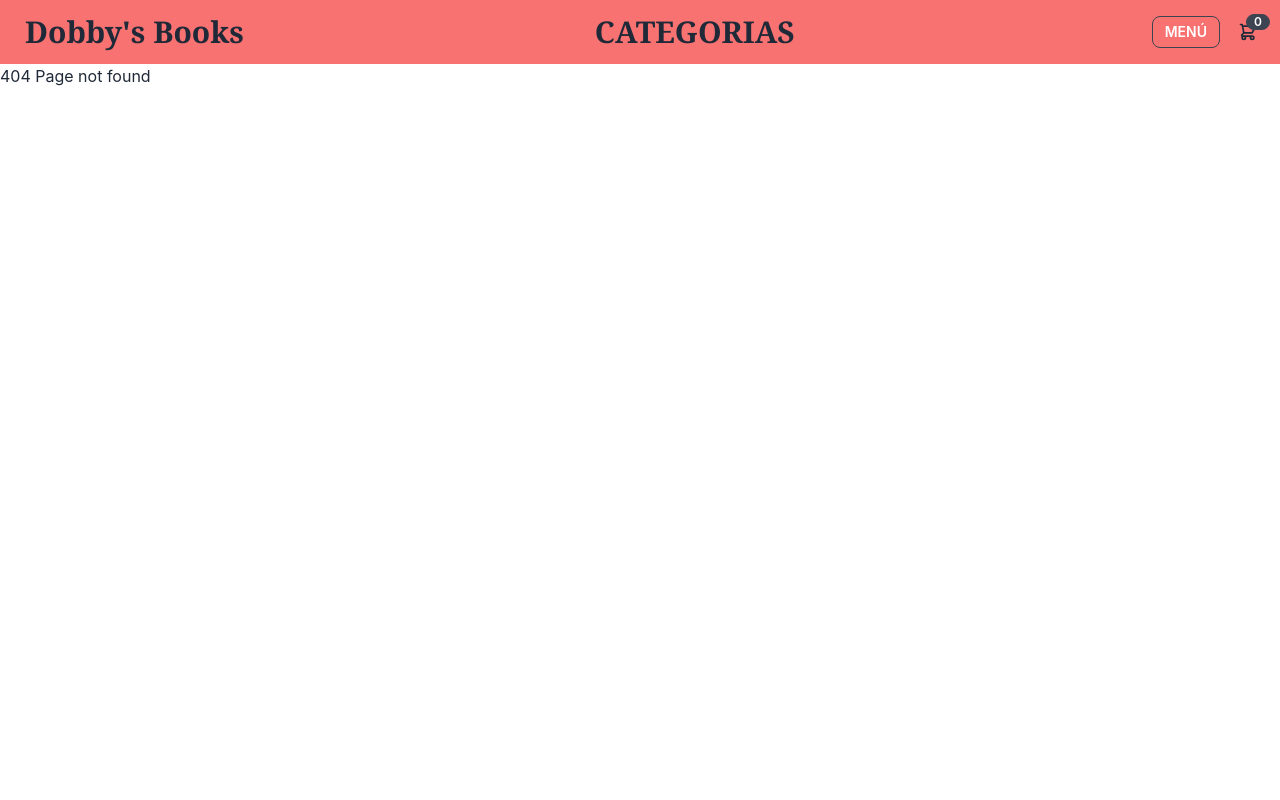
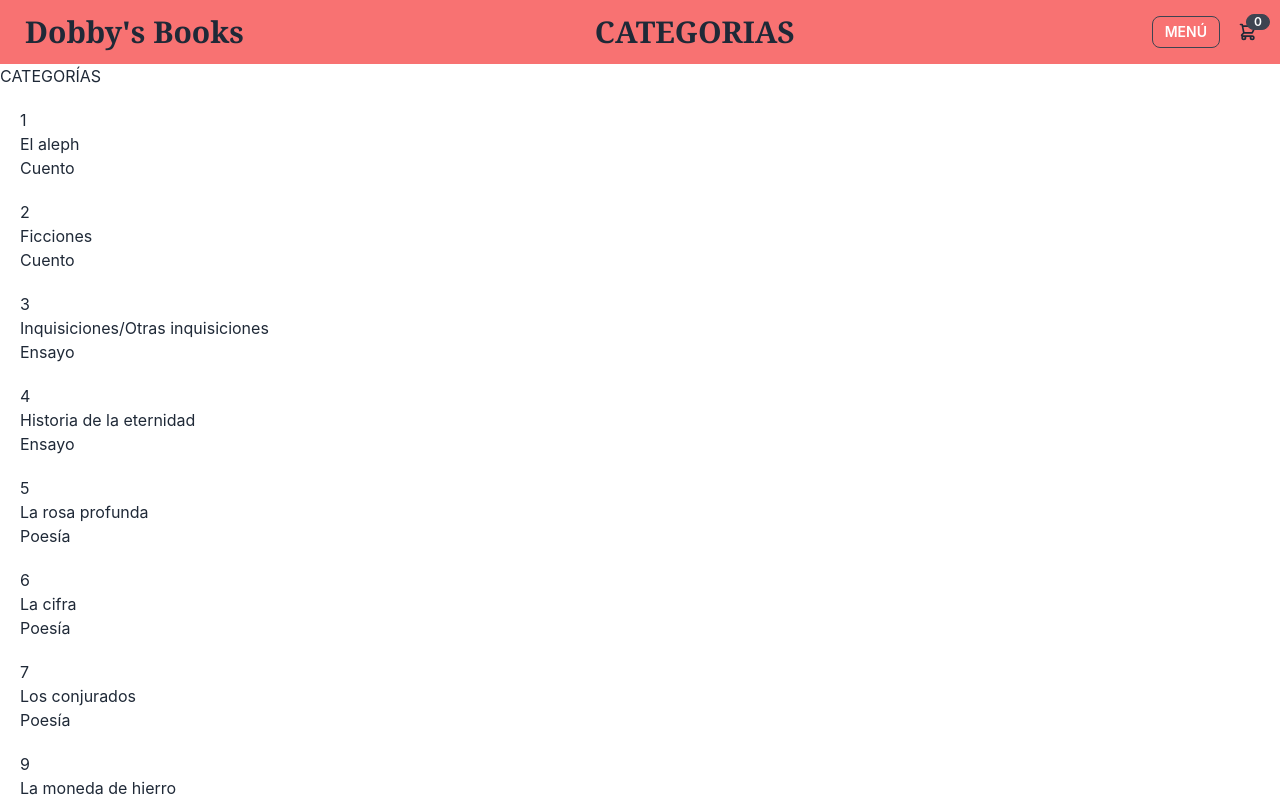
Before and after one commit to Sebregondi/ecommerce, a React (Create React App) app: page /cat in a window 1280 px wide. Before the commit this address had no page. Shown: the top 800 px of the page. Built offline with nearby package versions, Linux system fonts and the light colour scheme.

Commit message:
pruebo linkear Categories desde ItemList

```diff
--- a/src/App.js
+++ b/src/App.js
@@ -7,6 +7,7 @@ import ItemList from './components/ItemList';
 import ItemDetail from './components/ItemDetail';
 import ItemListContainer from './components/ItemListContainer';
 import ItemCard from './components/ItemCard';
+import CatList from './components/CatList';
 
 function PageNotFound() {
   return (
@@ -33,6 +34,7 @@ function App() {
         <Route path='/item/:id' element={<ItemDetail />} />
         <Route path='/category/:id' element={<ItemList />} />
         <Route path='/count' element={<ItemCount />} />
+        <Route path='/cat' element={<CatList />} />
         <Route path='*' element={<PageNotFound />} />
       </Routes>
     </BrowserRouter>
--- /dev/null
+++ b/src/components/CatCard.js
@@ -0,0 +1,13 @@
+import React from 'react'
+
+const CatCard = ({id, nombre, genero}) => {
+  return (
+    <div className='m-5'>
+        <div>{id}</div>
+        <div>{nombre}</div>
+        <div>{genero}</div>
+    </div>
+  )
+}
+
+export default CatCard
--- a/src/components/CatDetail.js
+++ /dev/null
@@ -1,9 +0,0 @@
-import React from 'react'
-
-const catDetail = () => {
-  return (
-    <div>catDetail</div>
-  )
-}
-
-export default catDetail
--- a/src/components/CatList.js
+++ b/src/components/CatList.js
@@ -1,8 +1,6 @@
 import React, { useEffect, useState } from 'react'
+import CatCard from './CatCard'
 import { products } from './products'
-import { CatDetail } from "./CatDetail";
-
-
 
 const CatList = () => {
 
@@ -25,7 +23,7 @@ const getCategories = () => {
   return (
     <>
         <div>CATEGORÍAS</div>
-        {cat.map( c => <CatDetail key={c.id} {...c}/> )}
+        {cat.map( c => <CatCard key={c.id} {...c}/> )}
     </>
 
   )
--- /dev/null
+++ b/src/components/Categories.js
@@ -0,0 +1,9 @@
+import React from 'react'
+
+const Categories = () => {
+  return (
+    <div>Categories</div>
+  )
+}
+
+export default Categories
```
